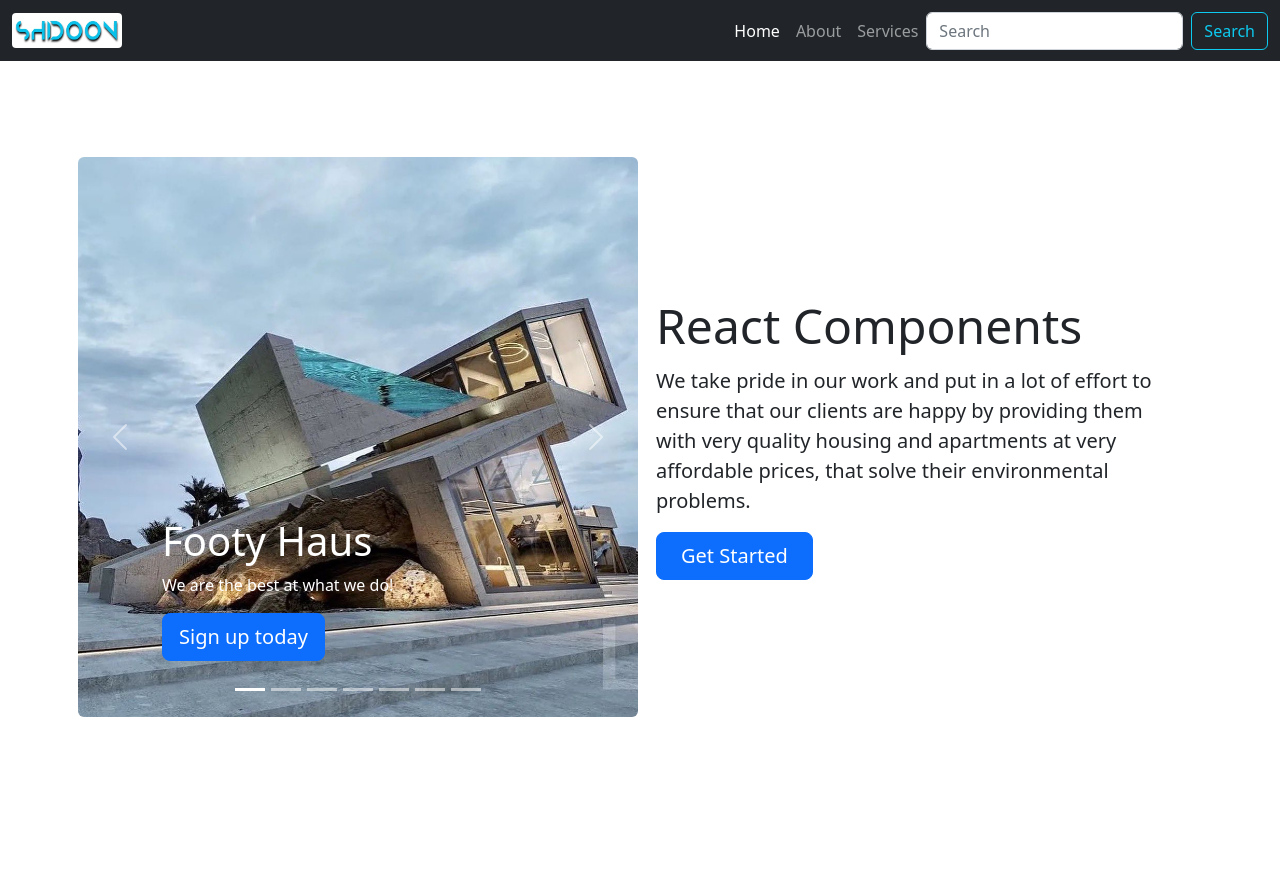
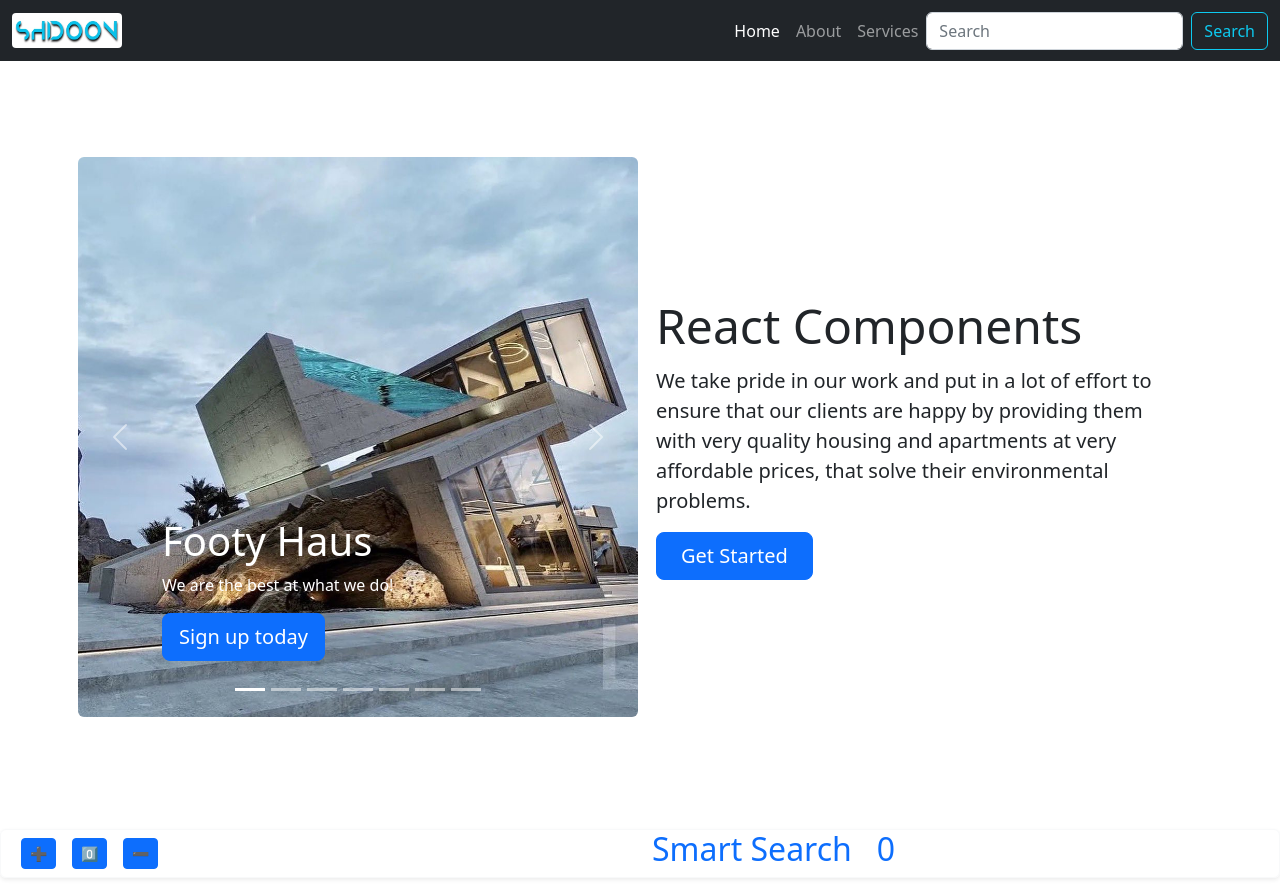
Before and after one commit to AhorIsaac/react-ts-components, a React (Vite) app: page / in a window 1280 px wide. Before the commit the page ends 821 px from the top, so only its background shows below. Built offline with nearby package versions, Linux system fonts and the light colour scheme.

Commit message:
High Order Components

```diff
--- a/src/App.tsx
+++ b/src/App.tsx
@@ -1,5 +1,6 @@
 import React from "react";
 import { ClassCompI, ClassCompJ } from "./components/ClassComponent";
+import { Click } from "./components/Click";
 import FunctionalComponent from "./components/FunctionalComponent";
 
 const App = () => {
@@ -23,7 +24,9 @@ const App = () => {
             </div>
           </div>
         </main>
-        <footer></footer>
+        <footer>
+          <Click name="Smart Search" />
+        </footer>
       </section>
     </>
   );
--- a/src/components/Click.tsx
+++ b/src/components/Click.tsx
@@ -1,4 +1,5 @@
 import React, { Component } from "react";
+import UpdatedComponent from "./HigherOrderComponent";
 
 interface IProps {
   name?: string;
@@ -61,4 +62,4 @@ export class Click extends Component<IProps, IState> {
   }
 }
 
-export default Click;
+export default UpdatedComponent(Click);
--- /dev/null
+++ b/src/components/HigherOrderComponent.tsx
@@ -0,0 +1,12 @@
+import React from "react";
+
+const UpdatedComponent = (OriginalComponent: any) => {
+  class NewComponent extends React.Component<{}, {}> {
+    render() {
+      return <OriginalComponent name="Username" />;
+    }
+  }
+  return NewComponent;
+};
+
+export default UpdatedComponent;
```
